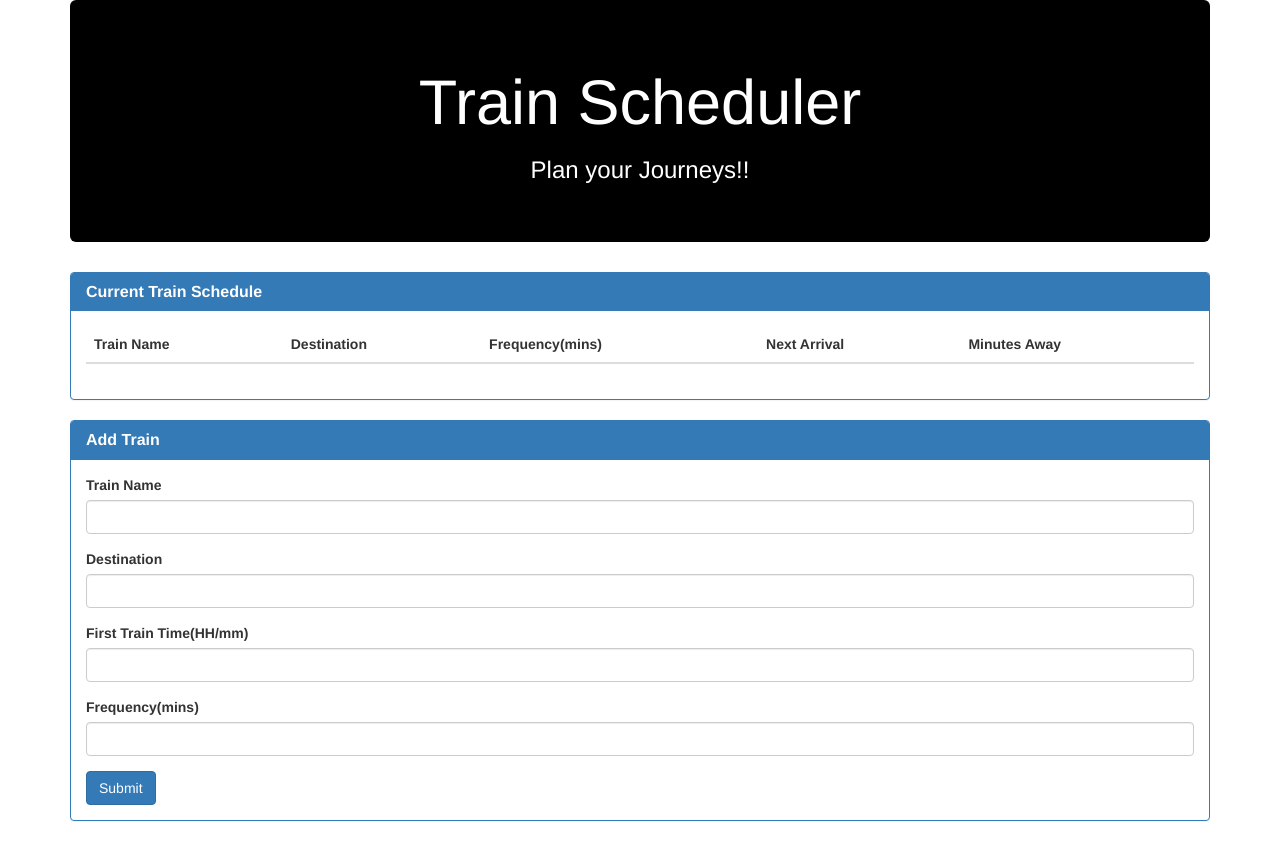
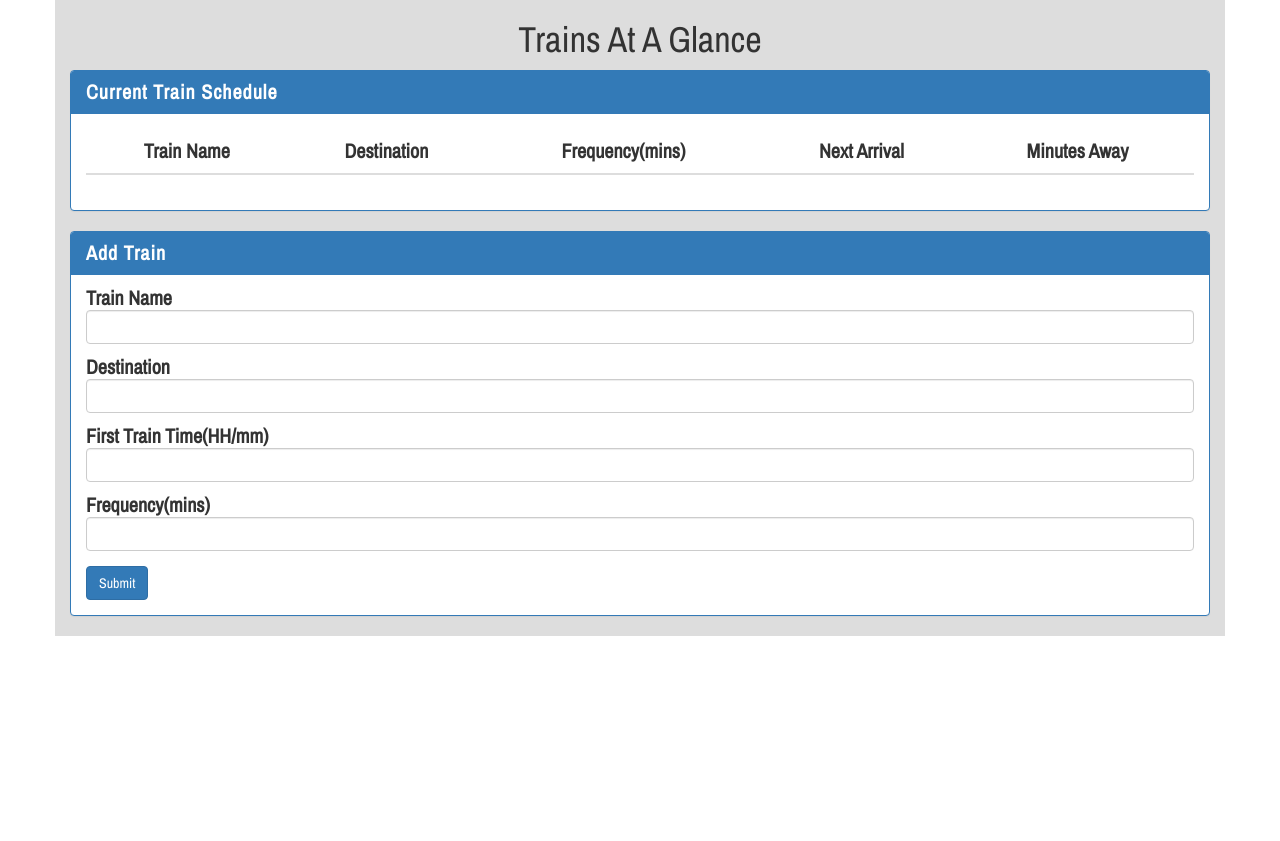
Before and after one commit to MridulaUdayaShankar/Train-Scheduler, a plain HTML site: page trainschedule.html in a window 1280 px wide. After the commit the page ends 800 px from the top, so only its background shows below. Drawn offline with nearby package versions, Linux system fonts and the light colour scheme; no server answers.

Commit message:
Added some styling

```diff
--- a/assets/css/style.css
+++ b/assets/css/style.css
@@ -0,0 +1,18 @@
+body{
+    font-family: 'Archivo Narrow', sans-serif;
+}
+td,th{
+    text-align: center;
+}
+.heading{
+    text-align: center;
+}
+.panel-title{
+    letter-spacing: 1px;
+    font-size: 20px;
+}
+.row{
+    background-color: #ddd ;
+    font-size: 20px;
+    line-height: 15px;
+}
--- a/assets/javascript/trainschedule.js
+++ b/assets/javascript/trainschedule.js
@@ -79,8 +79,8 @@ database.ref().on("child_added", function(childSnapshot, prevChildKey) {
   console.log(trainFrequency);
 
   // Prettify the train start
-//   var trainTimePretty = moment.unix(firstTrainTime).format("");
-//   console.log(trainTimePretty);
+  var trainTimePretty = moment.unix(firstTrainTime).format("HH:mm");
+  console.log(trainTimePretty);
 
   // Assumptions
   var tFrequency = 5;
--- a/trainschedule.html
+++ b/trainschedule.html
@@ -11,7 +11,10 @@
      <!-- Firebase Reference -->
      <script src="https://www.gstatic.com/firebasejs/4.12.0/firebase.js"></script>
     <!-- Bootstrap -->
+
     <link rel="stylesheet" href="https://maxcdn.bootstrapcdn.com/bootstrap/3.3.7/css/bootstrap.min.css">
+    <link rel="stylesheet" href="assets/css/style.css">
+    <link href="https://fonts.googleapis.com/css?family=Archivo+Narrow" rel="stylesheet">
     <script src="https://cdnjs.cloudflare.com/ajax/libs/jquery/3.2.1/jquery.min.js"></script>
     <script src="https://maxcdn.bootstrapcdn.com/bootstrap/3.3.7/js/bootstrap.min.js"></script>
 
@@ -26,9 +29,8 @@
     <div class="container">
 
       <!-- Jumbotron -->
-      <div class="jumbotron" style="background-color: black; color: white">
-        <h1 class="text-center">Train Scheduler</h1>
-        <h3 class="text-center">Plan your Journeys!!</h3>
+      <div class="row">
+        <h1 class="heading">Trains At A Glance</h1>
       </div>
 
       <div class="row">
@@ -38,7 +40,7 @@
         <!-- Current Trains-->
           <div class="panel panel-primary">
             <div class="panel-heading">
-              <h3 class="panel-title"><strong>Current Train Schedule</strong></h3>
+              <h2 class="panel-title"><strong>Current Train Schedule</strong></h2>
             </div>
             <div class="panel-body">
               <table class="table table-hover" id='train-table'>
@@ -60,7 +62,7 @@
           <!-- Add Train  -->
           <div class="panel panel-primary">
             <div class="panel-heading">
-              <h3 class="panel-title"><strong>Add Train</strong></h3>
+              <h2 class="panel-title"><strong>Add Train</strong></h2>
             </div>
             <div class="panel-body">
 
```
